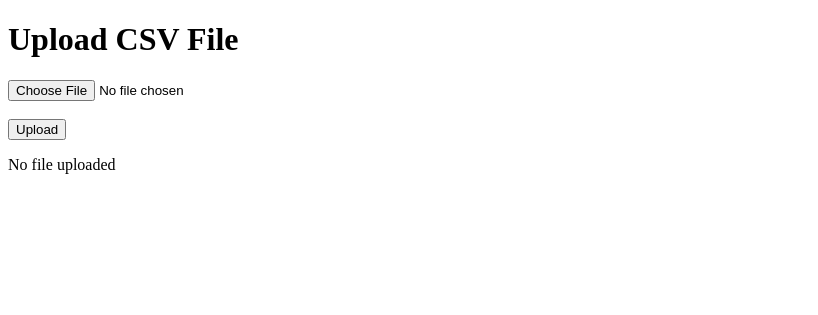
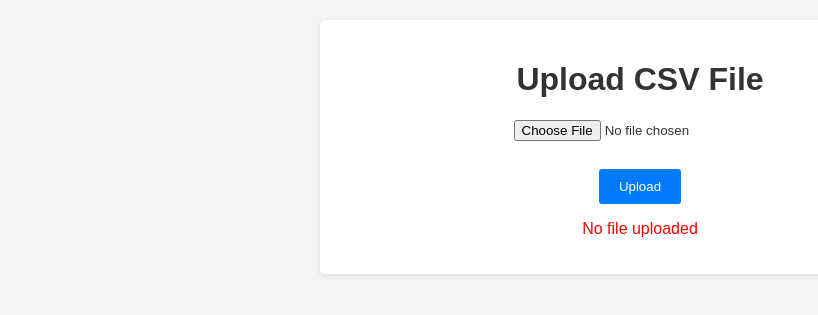
Before and after one commit to fzakirov/web_plotter, a Django app: page /plot/ in a window 1280 px wide. Shown: the top 315 px of the page, without its empty margins (0-818 px from the left). Run offline with Django 4.2, Linux system fonts and the light colour scheme.

Commit message:
Added style

```diff
--- a/plot_app/plotter/templates/index.html
+++ b/plot_app/plotter/templates/index.html
@@ -1,9 +1,53 @@
 <!DOCTYPE html>
-<html>
+<html lang="en">
 <head>
+    <meta charset="UTF-8">
     <title>Upload CSV</title>
+    <style>
+        body {
+            font-family: Arial, sans-serif;
+            margin: 0;
+            padding: 0;
+            background-color: #f4f4f4;
+            color: #333;
+        }
+        .container {
+            max-width: 600px;
+            margin: 20px auto;
+            padding: 20px;
+            background-color: #fff;
+            border-radius: 5px;
+            box-shadow: 0 2px 5px rgba(0, 0, 0, 0.1);
+        }
+        h1 {
+            text-align: center;
+        }
+        form {
+            text-align: center;
+        }
+        input[type="file"] {
+            margin-bottom: 10px;
+        }
+        input[type="submit"] {
+            padding: 10px 20px;
+            background-color: #007bff;
+            color: #fff;
+            border: none;
+            border-radius: 3px;
+            cursor: pointer;
+            transition: background-color 0.3s;
+        }
+        input[type="submit"]:hover {
+            background-color: #0056b3;
+        }
+        .error {
+            color: red;
+            text-align: center;
+        }
+    </style>
 </head>
 <body>
+    <div class="container">
         <h1>Upload CSV File</h1>
         <form action="{% url 'plot' %}" method="post" enctype="multipart/form-data">
             {% csrf_token %}
@@ -11,7 +55,8 @@
             <input type="submit" value="Upload">
         </form>
         {% if error %}
-        <p>{{ error }}</p>
+            <p class="error">{{ error }}</p>
         {% endif %}
+    </div>
 </body>
 </html>
--- a/plot_app/plotter/views.py
+++ b/plot_app/plotter/views.py
@@ -58,7 +58,7 @@ def display_data(request):
         selected_columns = request.POST.getlist('selected_columns')
         file_path = request.POST['file']
         df = pd.read_csv(file_path)
-        df_selected = df[selected_columns]
+        df_selected = df[["sub"] + selected_columns]
         response = render(request, 'display_data.html', {'data': df_selected})
     else:
         response = render(request, 'index.html', {'error': 'Invalid request or action'})
```
Also changed, not shown: plot_app/plotter/templates/display_data.html (+46 -2 lines), plot_app/plotter/templates/plot.html (+48 -3 lines), plot_app/plotter/templates/plot_result.html (+38 -2 lines), 1 other file. Lines whose indentation alone changed are shown as unchanged.
